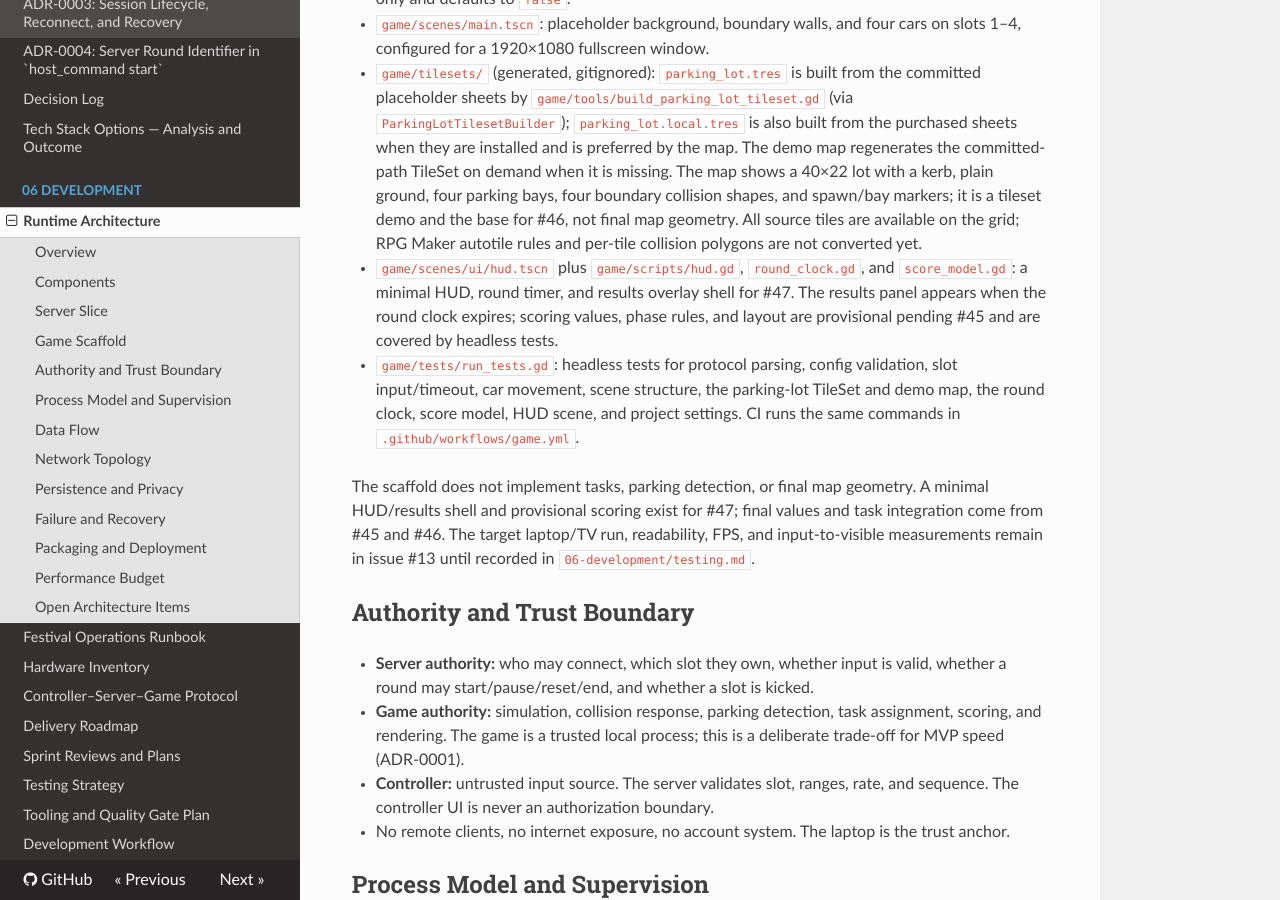
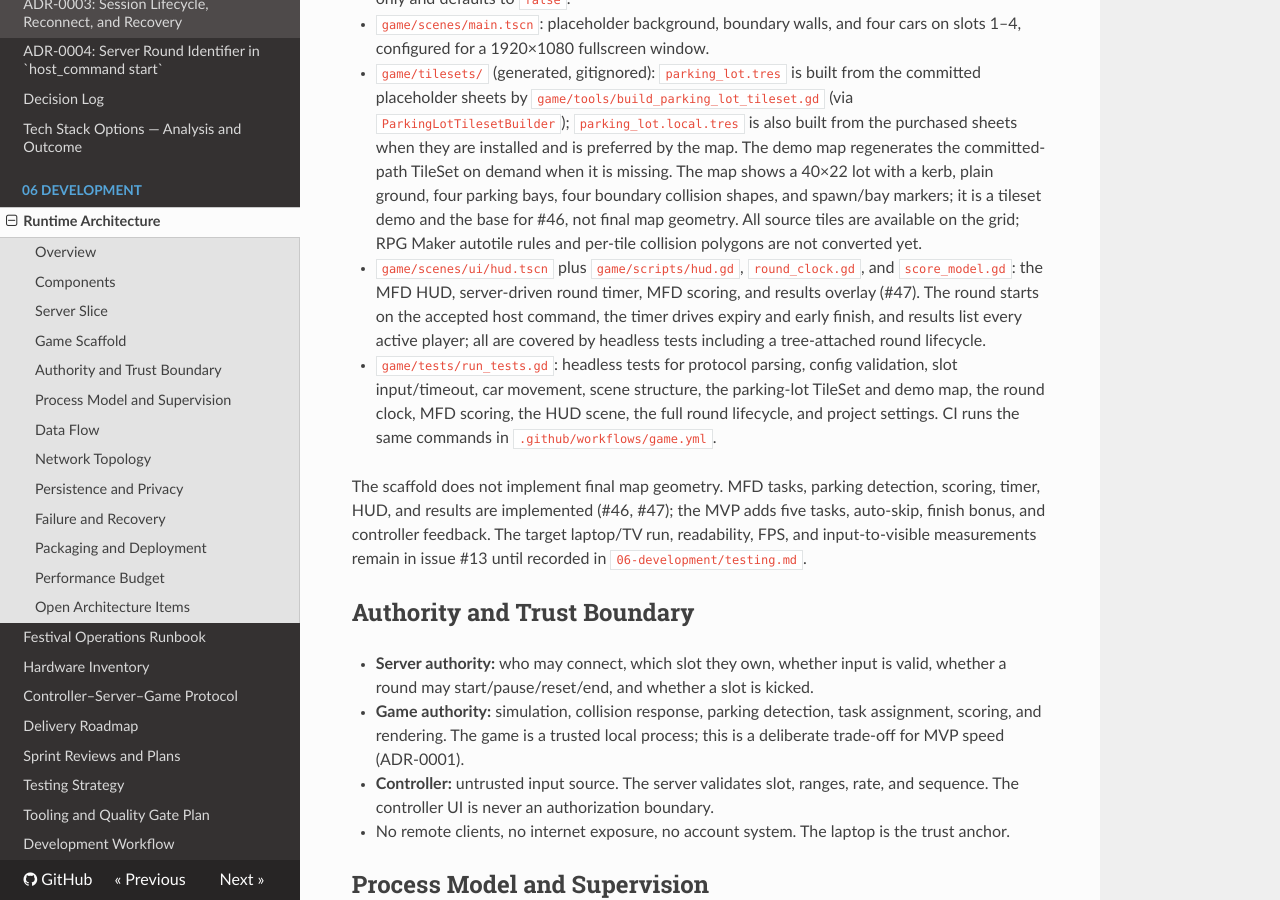
Before and after one commit to PSZLBit/ProszkowskaDrift, an MkDocs documentation site: the page built from documentation/06-development/architecture.md, in a window 1280 px wide and 900 px high, scrolled down 2549 px. Built offline with MkDocs 1.6.1, drawn with Linux system fonts in a browser that asks for light colours; nearby versions of some CDN libraries; some of the changed text lies outside the part shown.

Commit message:
docs(game): reflect implemented MFD scoring, timer, and HUD

```diff
--- a/documentation/06-development/architecture.md
+++ b/documentation/06-development/architecture.md
@@ -40,7 +40,7 @@ or simulate the game.
 |-----------|---------|------------------|
 | Controller | Kotlin app on each tablet | Connect, authenticate with device token, send input, display task/score/time/state, reconnect. The API 19 scaffold and WebSocket client are merged (#63); production work is #48 |
 | Server | Go binary on laptop | Session state, slots, colors, input validation, heartbeats, reconnect, host authority, optional game supervision, logs. Sprint 0 slice implemented in `server/`; game-only supervision is implemented (PR #59, D-37); server restart and launcher remain later work
-| Game | Godot 4 on laptop | Map, car movement, environment collisions, parking detection, scoring, HUD, attract/results, fullscreen display. Current state: one game connection, four slot-keyed cars, MFD task assignment and parking detection (#46, merged); demo parking-lot tilemap, minimal HUD, and provisional scoring are #47 work in progress on this branch |
+| Game | Godot 4 on laptop | Map, car movement, environment collisions, parking detection, scoring, HUD, attract/results, fullscreen display. Current state: one game connection, four slot-keyed cars, MFD task assignment and parking detection (#46, merged); demo parking-lot tilemap plus MFD timer, scoring, HUD, and results (#47, this branch) |
 | Display | TV/monitor | Shows the game only; no host UI in MVP |
 | Router/hotspot | Dedicated local network | Connects tablets and laptop; no internet dependency |
 
@@ -132,21 +132,21 @@ Godot 4.7.2 project with:
   grid; RPG Maker autotile rules and per-tile collision polygons are not
   converted yet.
 - `game/scenes/ui/hud.tscn` plus `game/scripts/hud.gd`, `round_clock.gd`, and
-  `score_model.gd`: a minimal HUD, round timer, and results overlay shell for
-  #47. The results panel appears when the round clock expires; scoring values,
-  phase rules, and layout are provisional pending #45 and are covered by
-  headless tests.
+  `score_model.gd`: the MFD HUD, server-driven round timer, MFD scoring, and
+  results overlay (#47). The round starts on the accepted host command, the
+  timer drives expiry and early finish, and results list every active player;
+  all are covered by headless tests including a tree-attached round lifecycle.
 - `game/tests/run_tests.gd`: headless tests for protocol parsing, config
   validation, slot input/timeout, car movement, scene structure, the
-  parking-lot TileSet and demo map, the round clock, score model, HUD scene,
-  and project settings. CI runs the same commands in
-  `.github/workflows/game.yml`.
+  parking-lot TileSet and demo map, the round clock, MFD scoring, the HUD
+  scene, the full round lifecycle, and project settings. CI runs the same
+  commands in `.github/workflows/game.yml`.
 
-The scaffold does not implement tasks, parking detection, or final map geometry.
-A minimal HUD/results shell and provisional scoring exist for #47; final values
-and task integration come from #45 and #46. The target laptop/TV run,
-readability, FPS, and input-to-visible measurements remain in issue #13 until
-recorded in `06-development/testing.md`.
+The scaffold does not implement final map geometry. MFD tasks, parking
+detection, scoring, timer, HUD, and results are implemented (#46, #47); the
+MVP adds five tasks, auto-skip, finish bonus, and controller feedback. The
+target laptop/TV run, readability, FPS, and input-to-visible measurements
+remain in issue #13 until recorded in `06-development/testing.md`.
 
 ## Authority and Trust Boundary
 
```
Also changed, not shown: documentation/02-game-domain/game-design.md (+4 -3 lines), documentation/06-development/testing.md (+11 -8 lines).
